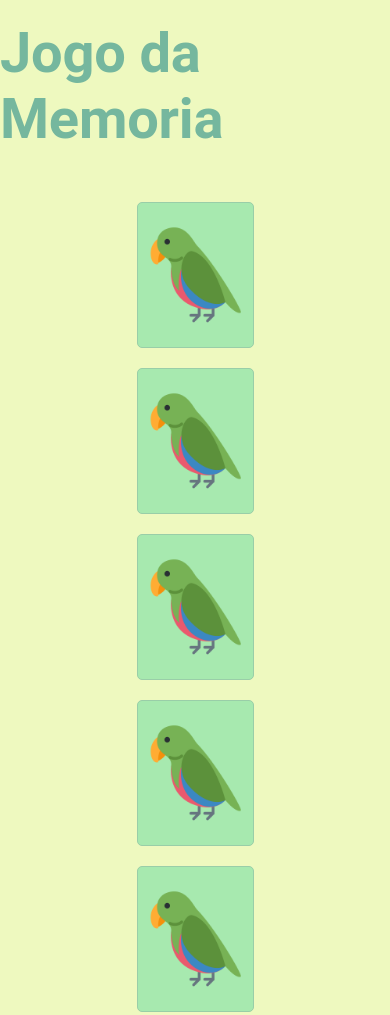
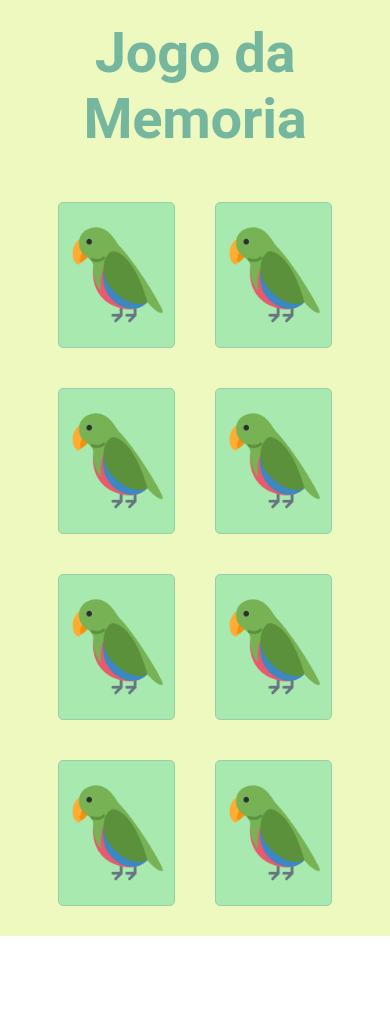
Before and after one commit to perseu120/Projeto_04_parrotsCardGame, a plain HTML site: page index.html in a window 390 px wide. Shown: the top 1015 px of the page. After the commit the page ends 936 px from the top, so only its background shows below. Drawn offline with Linux system fonts and the light colour scheme.

Commit message:
front end do jogo da memoria concluido

```diff
--- a/css/style.css
+++ b/css/style.css
@@ -9,8 +9,8 @@ main{
 }
 
 .tituloPagina{
-    width: 500px;
-    height: 63px;
+    display: flex;
+    text-align: center;
     margin: 0 auto;
     padding-top: 20px;
     font-family: 'Roboto';
@@ -45,6 +45,7 @@ article > img{
 
 .container{
     display: flex;
+    justify-content: center;
     width: max-content;
     flex-wrap: wrap;
     margin: 10%;
@@ -54,7 +55,7 @@ article > img{
 @media (max-width: 614px){
 
     .container{
-        display: block;
+
         margin: 30px auto 10px auto;
     }
 
@@ -64,13 +65,13 @@ article > img{
         width: 100%;
         height: 100%;
         min-width: 233px;
-        min-height: 500px;
+
 
     }
 
     .tituloPagina{
 
-        height: max-content;
+
         width: max-content;
         margin-left: auto;
         margin-right: auto;
```
